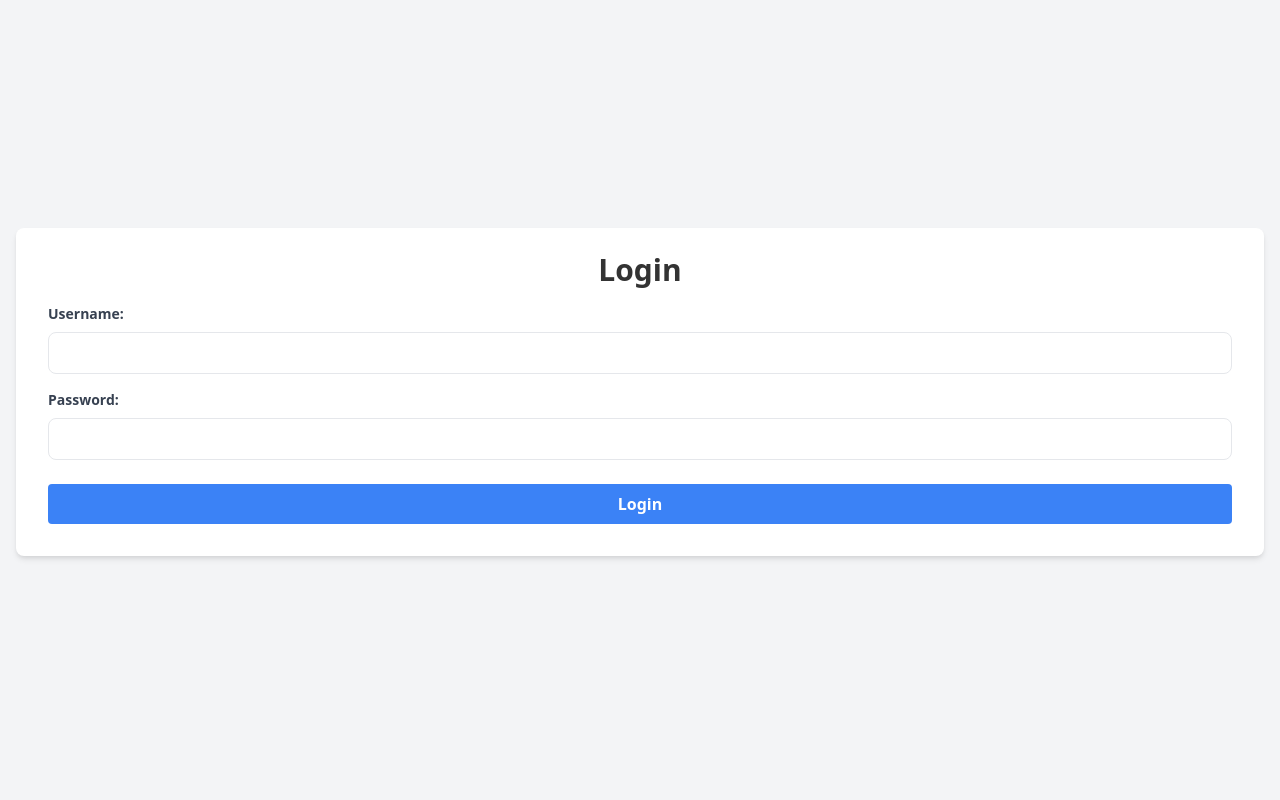
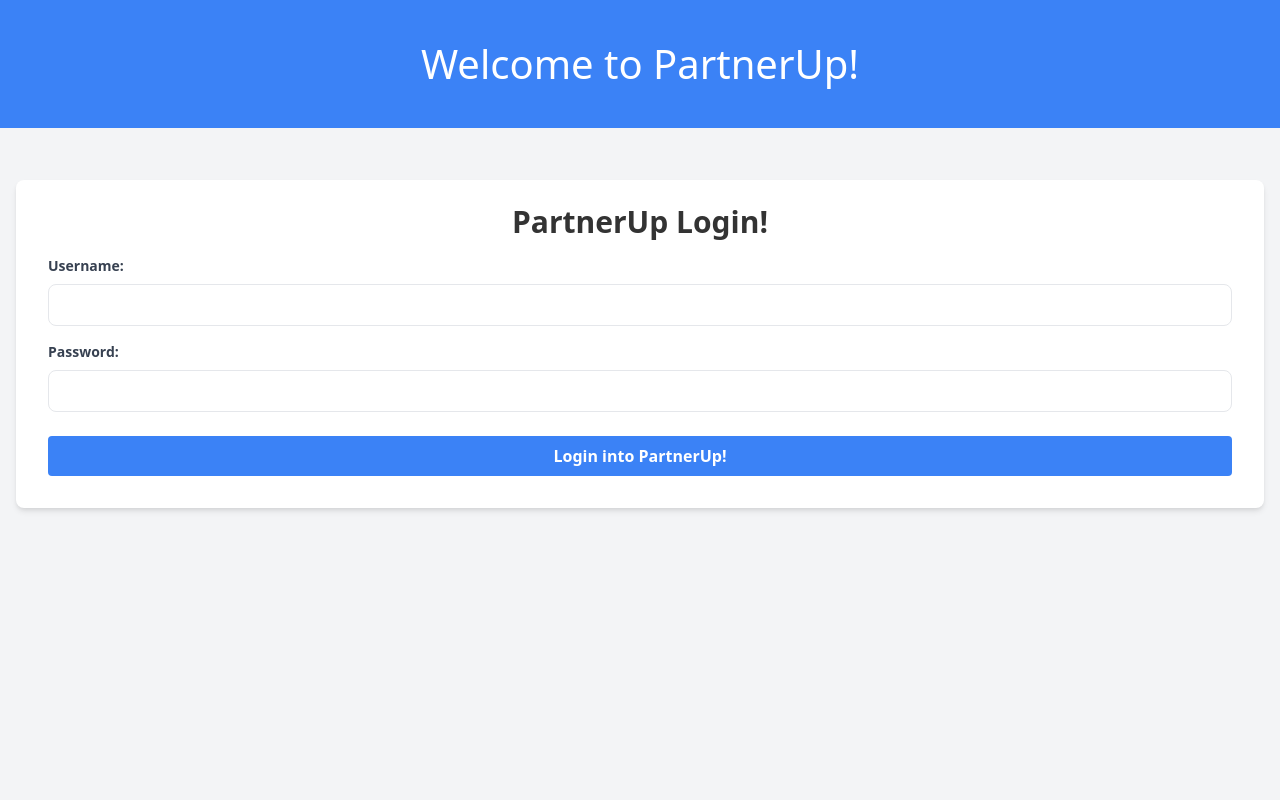
Before and after one commit to Ahantya/PartnerUp, a Flask app: page / in a window 1280 px wide. Run offline with Flask 3, Linux system fonts and the light colour scheme.

Commit message:
changed login css

```diff
--- a/static/output.css
+++ b/static/output.css
@@ -403,7 +403,7 @@ h1, p {
 
 /* Change icon color to blue on hover */
 #nav-bar ul li a:hover i {
-  color: rgb(37 99 235)
+  color: #3B82F6
 }
 
 #nav-bar ul li {
@@ -423,6 +423,7 @@ h1, p {
   padding: 0;
   text-align: center;
 }
+
 
 
 #nav-bar ul li a {
@@ -468,6 +469,23 @@ h1, p {
 .edit-btn:focus {
   outline: none;
   background-color: #FF8C00;
+
+}
+
+#navforlogin {
+  padding: 20px; /* Add padding to the nav-bar */
+  background-color: #3B82F6
+}
+
+
+#navforlogin ul {
+  display: block;
+  color: white;
+  padding: 14px 20px;
+  text-decoration: none;
+  font-size: 40px;
+  text-align: center;
+  font-family: ui-sans-serif, system-ui, sans-serif, "Apple Color Emoji", "Segoe UI Emoji", "Segoe UI Symbol", "Noto Color Emoji";
 
 }
 
--- a/templates/login.html
+++ b/templates/login.html
@@ -7,10 +7,18 @@
     <link href="{{ url_for('static', filename='output.css') }}" rel="stylesheet">
     <link href="https://cdn.jsdelivr.net/npm/tailwindcss@2.2.19/dist/tailwind.min.css" rel="stylesheet">
 </head>
-<body class="bg-gray-100 flex justify-center items-center h-screen">
+<body class="bg-gray-100">
+    <nav id="navforlogin">
+        <ul>
+            Welcome to PartnerUp!
+        </ul>
+    </nav>
+
+
+
     <div class="container mx-auto px-4 py-8">
         <div class="max-w-screen-2xl bg-white shadow-md rounded-lg px-8 pt-6 pb-8 mb-4">
-            <h1 class="text-3xl font-bold mb-4 text-center">Login</h1>
+            <h1 class="text-3xl font-bold mb-4 text-center">PartnerUp Login!</h1>
             {% if error %}
                 <p class="text-red-500 mb-4">{{ error }}</p>
             {% endif %}
@@ -25,7 +33,7 @@
                     <input type="password" id="password" name="password" required
                         class="w-full px-3 py-2 border rounded-lg focus:outline-none focus:border-blue-500">
                 </div>
-                <button type="submit" class="w-full bg-blue-500 hover:bg-blue-600 text-white font-bold py-2 px-4 rounded focus:outline-none focus:shadow-outline">Login</button>
+                <button type="submit" class="w-full bg-blue-500 hover:bg-blue-600 text-white font-bold py-2 px-4 rounded focus:outline-none focus:shadow-outline">Login into PartnerUp!</button>
             </form>
         </div>
     </div>
```
